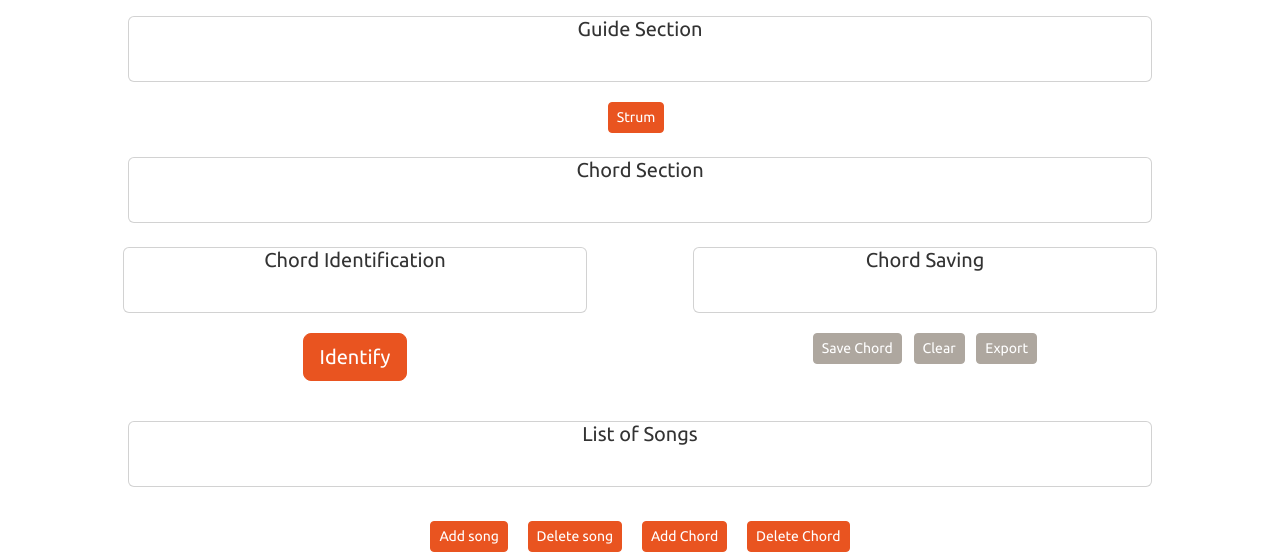
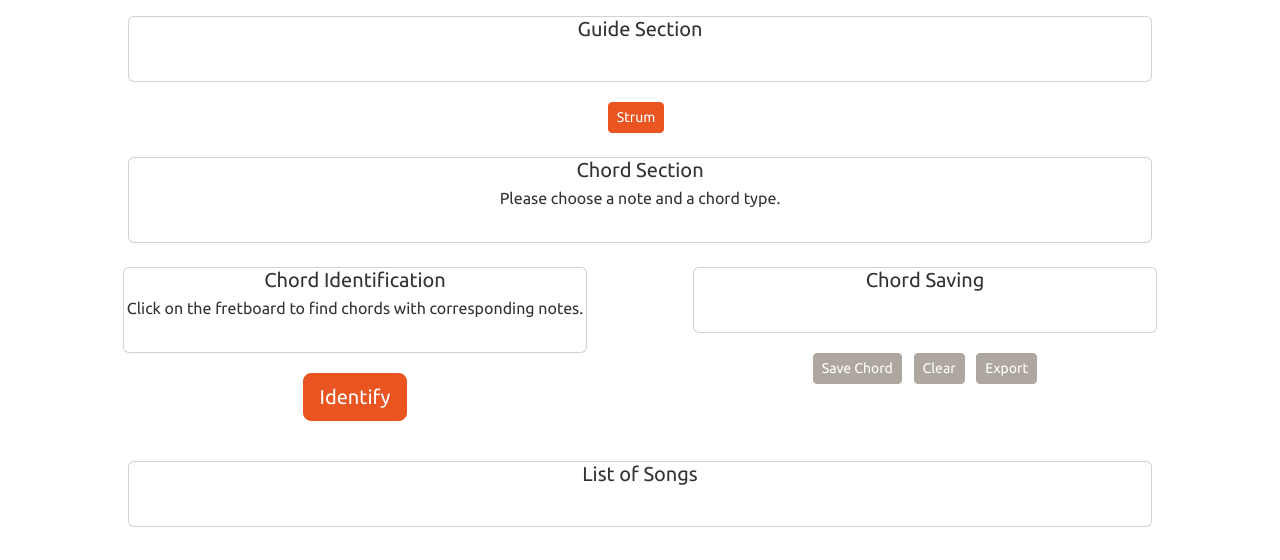
Before and after one commit to BaileyThorpTecht/L6SD_24T4_Capstone_MusicWebsite, a Django app: page / in a window 1280 px wide. Shown: the part 66-626 px from the top of the page. Run offline with Django 5.2, Linux system fonts and the light colour scheme; some libraries are stand-ins or nearby versions.

Commit message:
subtitles under headings

```diff
--- a/musicwebsite/templates/musicwebsite/index.html
+++ b/musicwebsite/templates/musicwebsite/index.html
@@ -65,6 +65,7 @@
     <div class="text-center mb-4">
       <div class="card mx-auto" style="width: 64rem;">
         <h5 class="card-title">Chord Section</h5>
+        <h7 class="card-subtitle">Please choose a note and a chord type.</h7>
         <div class="card-body"></div>
       </div>
     </div>
@@ -74,6 +75,7 @@
       <div class="col text-center">
         <div class="card mx-auto" style="width: 29rem;">
           <h5 class="card-title">Chord Identification</h5>
+          <h7 class="card-subtitle">Click on the fretboard to find chords with corresponding notes.</h7>
           <div class="card-body"></div>
         </div>
         <div class="button-container">
```
